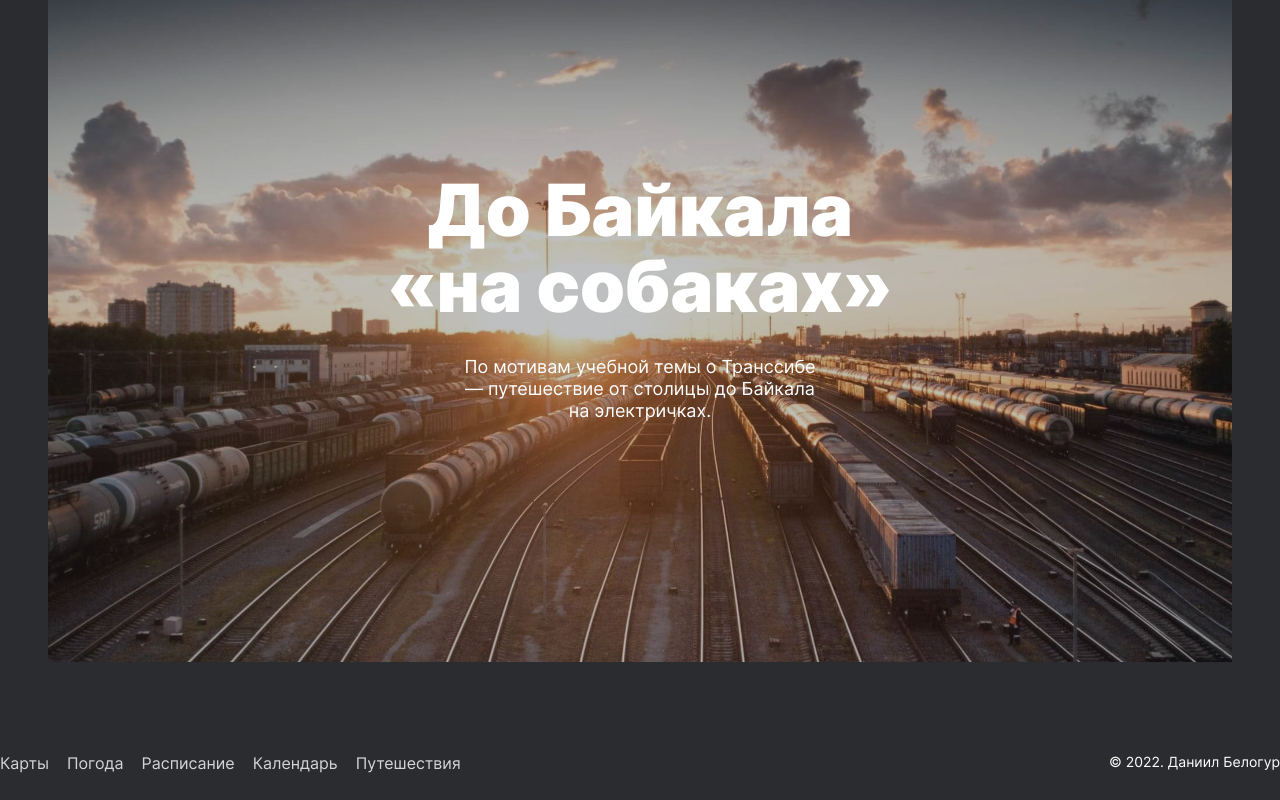
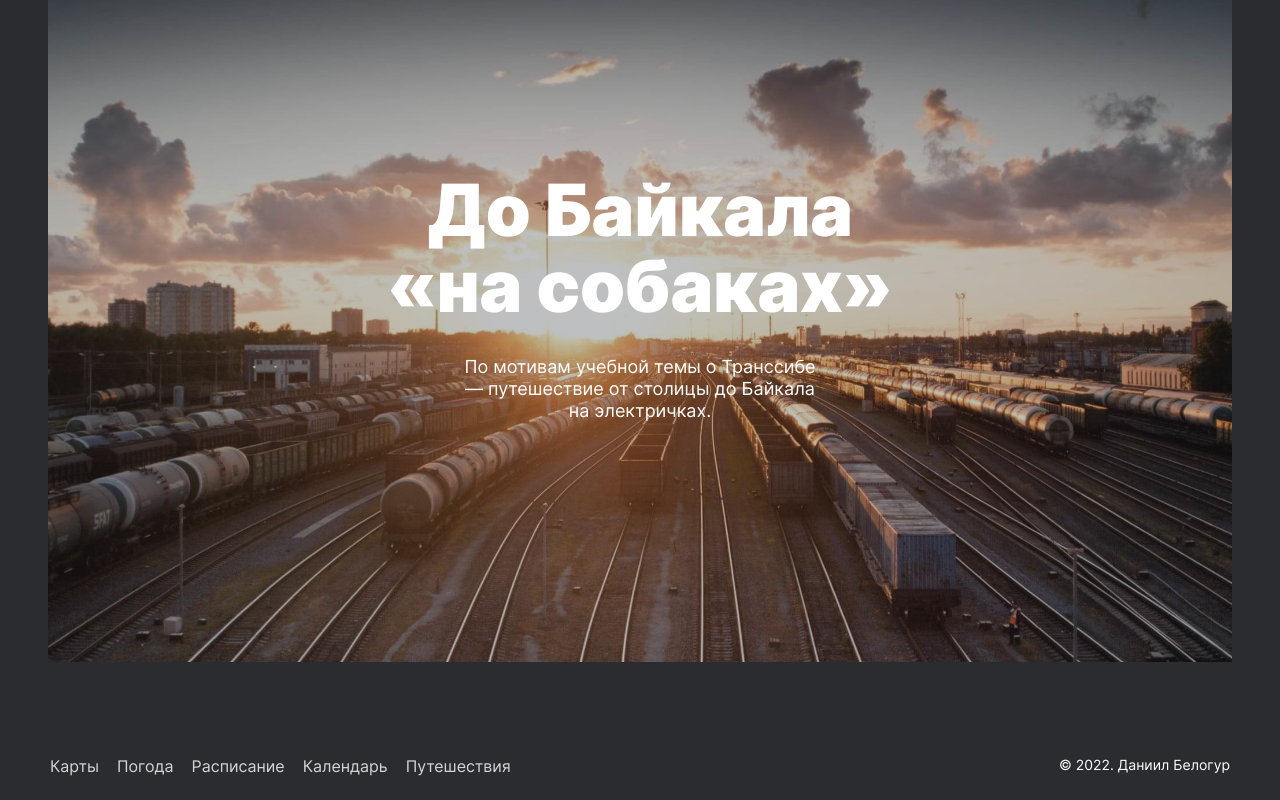
Before and after one commit to katokinawa/russian-travel, a plain HTML site: page index.html in a window 1280 px wide. Shown: the part 6074-6874 px from the top of the page. Before the commit the page ends 6847 px from the top, so only its background shows below. Drawn offline with Linux system fonts and the light colour scheme.

Commit message:
fix footer path

```diff
--- a/blocks/content/__footer/content__footer.css
+++ b/blocks/page/__footer/page__footer.css
@@ -1,15 +1,15 @@
-.content__footer {
+.page__footer {
   padding: 0 0 24px 16px;
 }
 
 @media screen and (min-width: 768px) {
-  .content__footer {
+  .page__footer {
     padding: 0 24px 24px;
   }
 }
 
 @media screen and (min-width: 1024px) {
-  .content__footer {
+  .page__footer {
     padding: 3px 50px 24px;
   }
 }
--- a/pages/index.css
+++ b/pages/index.css
@@ -45,7 +45,7 @@
 @import url(../blocks/content/__photo-grid/content__photo-grid.css);
 @import url(../blocks/content/__places/content__places.css);
 @import url(../blocks/content/__cover/content__cover.css);
-@import url(../blocks/content/__footer/content__footer.css);
+@import url(../blocks/page/__footer/page__footer.css);
 
 /* fonts */
 @import url(../vendor/fonts/inter.css);
```
Also changed, not shown: blocks/content/__footer/page__footer.css (deleted).
